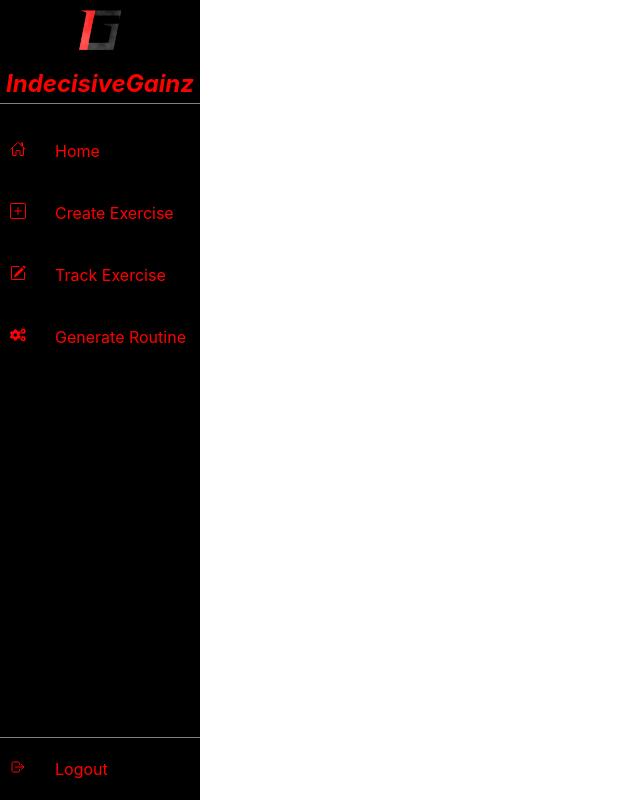
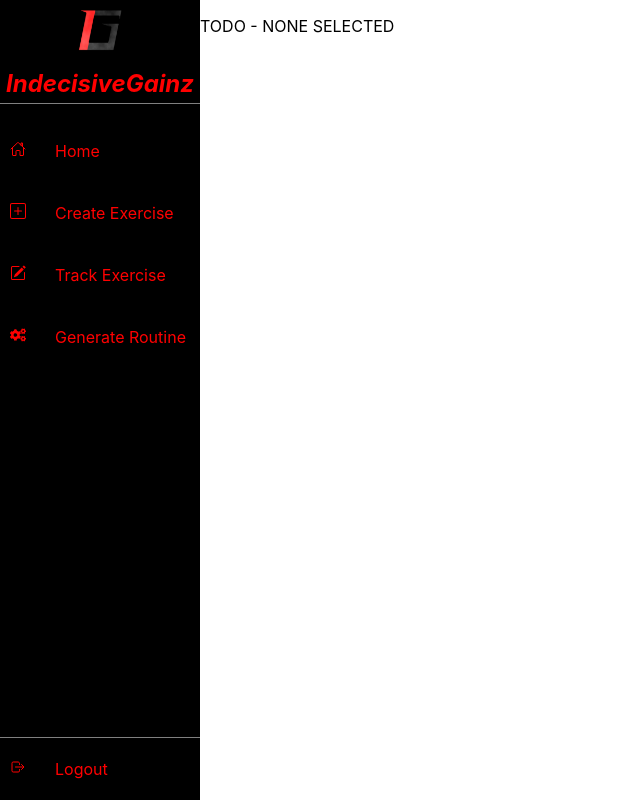
Before and after one commit to IndecisiveGainz/frontend, a React (Create React App) app: page / in a window 1280 px wide. Shown: the whole page, without its empty margins (0-640 px from the left). Built offline with nearby package versions, Linux system fonts and the light colour scheme.

Commit message:
Stubbed out logic for swapping out components from nav selections

```diff
--- a/src/App.js
+++ b/src/App.js
@@ -1,14 +1,61 @@
+import React from "react";
 import "./App.css";
 import SideNavbar from "./navigation/SideNavbar";
+import {
+  HomeComponent,
+  CreateComponent,
+  TrackComponent,
+  GenerateComponent,
+} from "./navigation/SideNavbarConstants";
 
-function App() {
-  return (
-    <div className="App">
-      <div className="flex-container">
-        <SideNavbar />
+class App extends React.Component {
+  constructor(props) {
+    super(props);
+
+    this.state = { currentComponent: null };
+    this.setSelectedComponent = this.setSelectedComponent.bind(this);
+    this.getSelectedComponent = this.getSelectedComponent.bind(this);
+  }
+
+  setSelectedComponent(name) {
+    this.setState({ currentComponent: name });
+  }
+
+  getSelectedComponent() {
+    let component;
+
+    // TODO - Create the components and add to the switch statement cases
+    switch (this.state.currentComponent) {
+      case HomeComponent:
+        component = <p>TODO - HOME</p>;
+        break;
+      case CreateComponent:
+        component = <p>TODO - CREATE</p>;
+        break;
+      case TrackComponent:
+        component = <p>TODO - TRACK</p>;
+        break;
+      case GenerateComponent:
+        component = <p>TODO - GENERATE</p>;
+        break;
+      default:
+        component = <p>TODO - NONE SELECTED</p>;
+        break;
+    }
+
+    return component;
+  }
+
+  render() {
+    return (
+      <div className="App">
+        <div className="flex-container">
+          <SideNavbar setSelectedComponent={this.setSelectedComponent} />
+          {this.getSelectedComponent()}
+        </div>
       </div>
-    </div>
-  );
+    );
+  }
 }
 
 export default App;
--- a/src/navigation/SideNavbar.js
+++ b/src/navigation/SideNavbar.js
@@ -6,6 +6,12 @@ import { IoHomeOutline } from "react-icons/io5";
 import { BsPencilSquare, BsPlusSquare } from "react-icons/bs";
 import { FaCogs } from "react-icons/fa";
 import React from "react";
+import {
+  HomeComponent,
+  CreateComponent,
+  TrackComponent,
+  GenerateComponent,
+} from "./SideNavbarConstants";
 
 class SideNavbar extends React.Component {
   constructor(props) {
@@ -27,24 +33,28 @@ class SideNavbar extends React.Component {
         />
         <ul>
           <SideNavbarItem
-            name="Home"
+            name={HomeComponent}
             icon={IoHomeOutline}
             expanded={this.state.expanded}
+            setSelectedComponent={this.props.setSelectedComponent}
           />
           <SideNavbarItem
-            name="Create Exercise"
+            name={CreateComponent}
             icon={BsPlusSquare}
             expanded={this.state.expanded}
+            setSelectedComponent={this.props.setSelectedComponent}
           />
           <SideNavbarItem
-            name="Track Exercise"
+            name={TrackComponent}
             icon={BsPencilSquare}
             expanded={this.state.expanded}
+            setSelectedComponent={this.props.setSelectedComponent}
           />
           <SideNavbarItem
-            name="Generate Routine"
+            name={GenerateComponent}
             icon={FaCogs}
             expanded={this.state.expanded}
+            setSelectedComponent={this.props.setSelectedComponent}
           />
         </ul>
         <SideNavbarFooter expanded={this.state.expanded} />
--- /dev/null
+++ b/src/navigation/SideNavbarConstants.js
@@ -0,0 +1,5 @@
+/* Constants for the name of the navbar menu items */
+export const HomeComponent = "Home";
+export const CreateComponent = "Create Exercise";
+export const TrackComponent = "Track Exercise";
+export const GenerateComponent = "Generate Routine";
--- a/src/navigation/SideNavbarItem.js
+++ b/src/navigation/SideNavbarItem.js
@@ -10,7 +10,10 @@ class SideNavbarItem extends React.Component {
   render() {
     return (
       <li>
-        <div className="side-navbar-item flex-container">
+        <div
+          className="side-navbar-item flex-container"
+          onClick={() => this.props.setSelectedComponent(this.props.name)}
+        >
           <div className="flex-left vert-center side-navbar-icon">
             <this.props.icon />
           </div>
```
